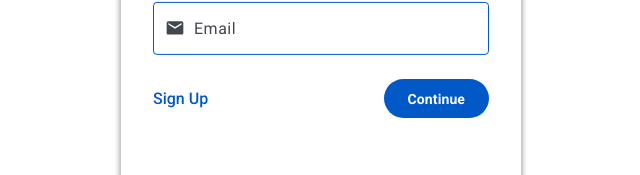
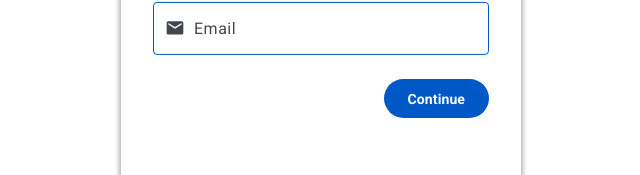
Before and after one commit to Uon-ES/ue-admin-portal, a React (Vite) app: page /sign-in in a window 1280 px wide. Shown: the part 307-482 px from the top of the page, without its empty margins (319-959 px from the left). Built offline with nearby package versions, Linux system fonts and the light colour scheme.

Commit message:
Integration

```diff
--- a/src/constants.js
+++ b/src/constants.js
@@ -1,2 +1,3 @@
 export const GOOGLE_API_KEY = "AIzaSyA5RZrcYf3X6Q-sXjXD-mllebH8Unyr1lg";
-export const URL = "http://localhost:3000";
+// export const URL = "http://localhost:3000";
+export const URL = "https://uon-es-ce5c8b84e400.herokuapp.com";
--- a/src/pages/auth/SignIn.jsx
+++ b/src/pages/auth/SignIn.jsx
@@ -38,7 +38,7 @@ const SignIn = () => {
 				<MdMail />
 			</InputIcon>
 			<div className="row sb">
-				<Link to="/sign-up">Sign Up</Link>
+				<span></span>
 				<Button onClick={handleContinue}>Continue</Button>
 			</div>
 			<div className="bottom">
```
